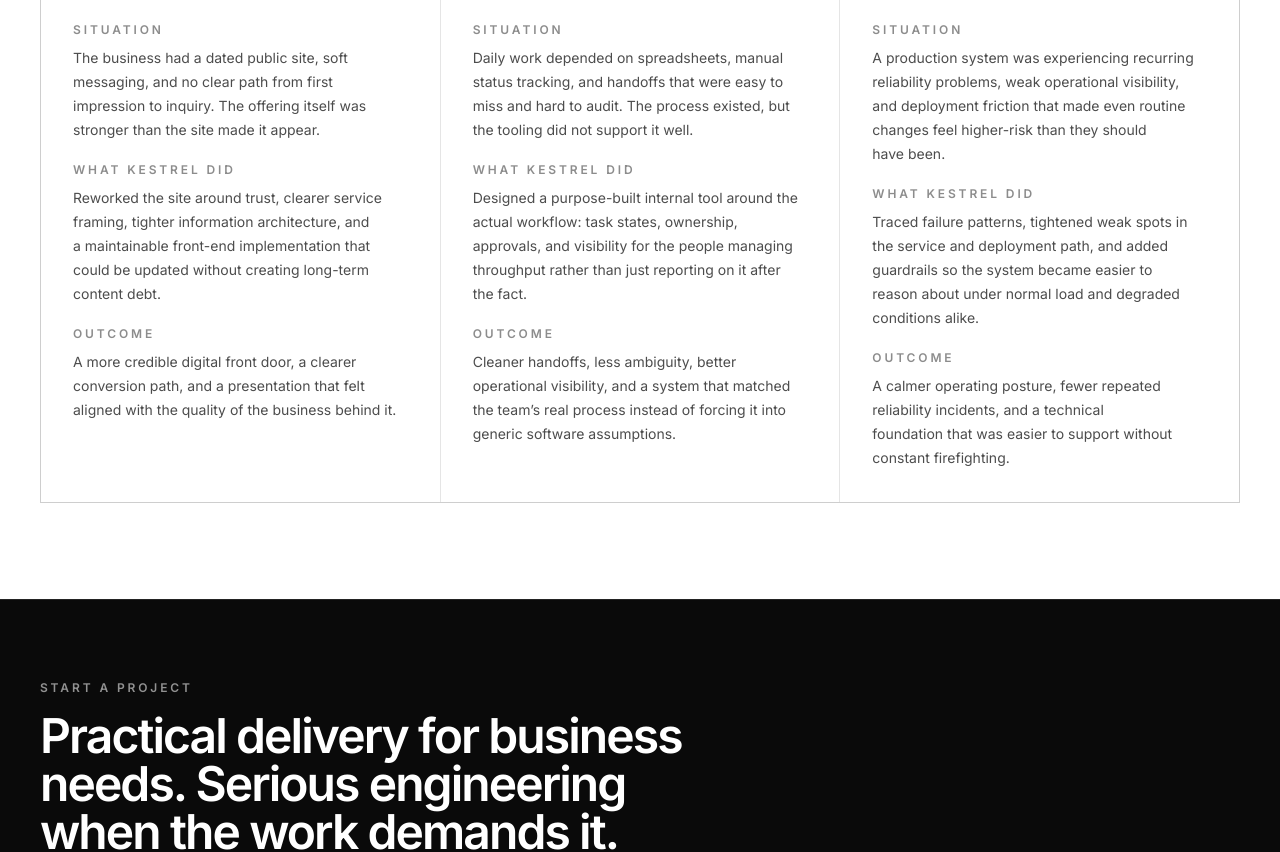
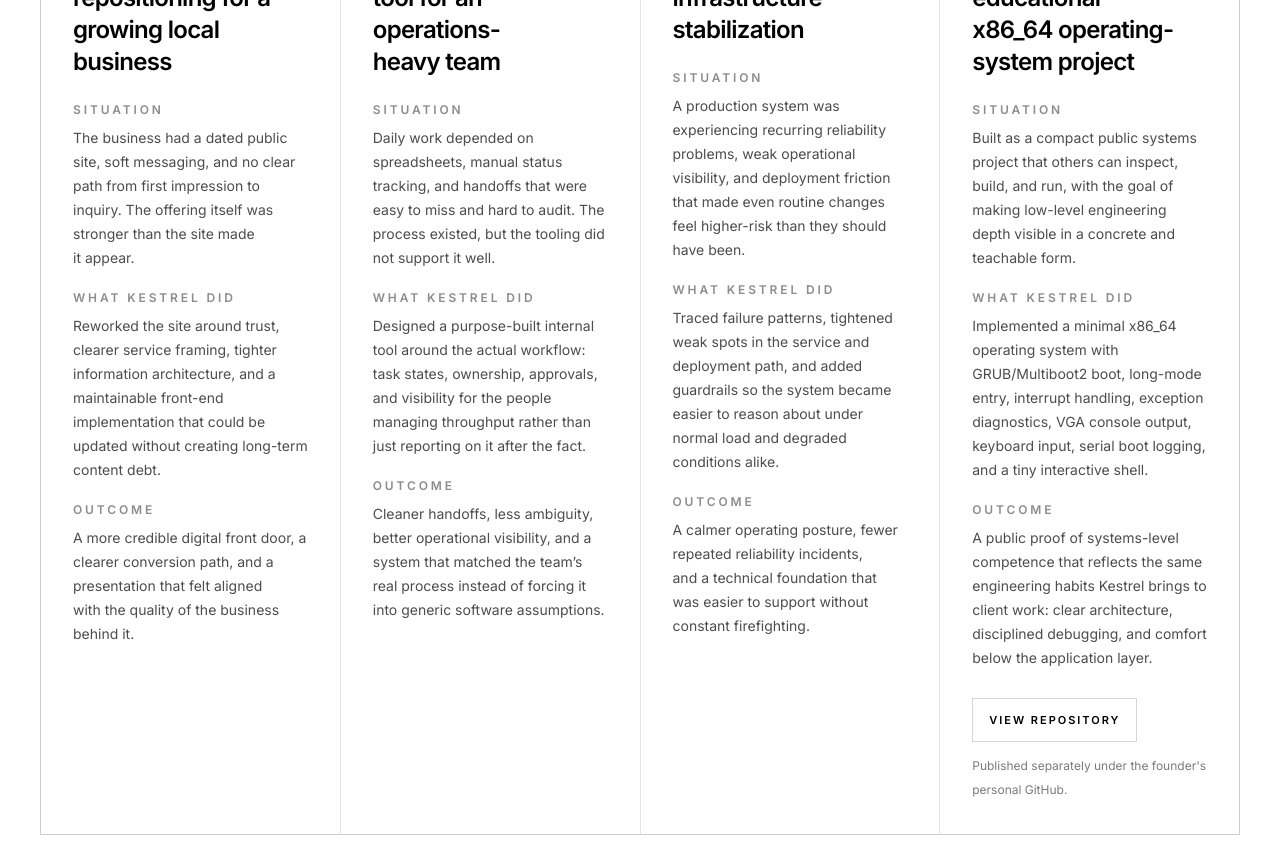
Before and after one commit to KestrelLabsHQ/Landing-Website, a Next.js app: page / in a window 1280 px wide. Shown: the part 2820-3672 px from the top of the page. Built offline with nearby package versions, Linux system fonts and the light colour scheme.

Commit message:
Add tiny64os as a public engineering proof point

```diff
--- a/components/representative-work.tsx
+++ b/components/representative-work.tsx
@@ -1,3 +1,5 @@
+import Link from "next/link";
+
 const work = [
   {
     title: "Website repositioning for a growing local business",
@@ -29,11 +31,24 @@ const work = [
     outcome:
       "A calmer operating posture, fewer repeated reliability incidents, and a technical foundation that was easier to support without constant firefighting.",
   },
+  {
+    title: "tiny64os — public educational x86_64 operating-system project",
+    label: "Public engineering work",
+    situation:
+      "Built as a compact public systems project that others can inspect, build, and run, with the goal of making low-level engineering depth visible in a concrete and teachable form.",
+    approach:
+      "Implemented a minimal x86_64 operating system with GRUB/Multiboot2 boot, long-mode entry, interrupt handling, exception diagnostics, VGA console output, keyboard input, serial boot logging, and a tiny interactive shell.",
+    outcome:
+      "A public proof of systems-level competence that reflects the same engineering habits Kestrel brings to client work: clear architecture, disciplined debugging, and comfort below the application layer.",
+    link: "https://github.com/daymian/tiny64os",
+    linkLabel: "View repository",
+    note: "Published separately under the founder's personal GitHub.",
+  },
 ];
 
 export function RepresentativeWork() {
   return (
-    <div className="grid gap-px border border-black/10 bg-black/10 lg:grid-cols-3">
+    <div className="grid gap-px border border-black/10 bg-black/10 lg:grid-cols-2 xl:grid-cols-4">
       {work.map((item) => (
         <article key={item.title} className="bg-white p-5 sm:p-6 md:p-8">
           <p className="text-[11px] font-semibold uppercase tracking-[0.22em] text-black/45 sm:text-xs sm:tracking-[0.24em]">{item.label}</p>
@@ -52,6 +67,20 @@ export function RepresentativeWork() {
               <p className="text-[11px] font-semibold uppercase tracking-[0.22em] text-black/45 sm:text-xs sm:tracking-[0.24em]">Outcome</p>
               <p className="mt-2 text-sm leading-6 text-black/70">{item.outcome}</p>
             </div>
+
+            {item.link ? (
+              <div className="pt-2">
+                <Link
+                  href={item.link}
+                  target="_blank"
+                  rel="noreferrer"
+                  className="inline-flex min-h-11 items-center justify-center border border-black/16 px-4 py-2 text-center text-[11px] font-semibold uppercase tracking-[0.18em] text-black transition-colors hover:border-black hover:bg-black hover:text-white"
+                >
+                  {item.linkLabel}
+                </Link>
+                {item.note ? <p className="mt-3 text-xs leading-6 text-black/52">{item.note}</p> : null}
+              </div>
+            ) : null}
           </div>
         </article>
       ))}
```
